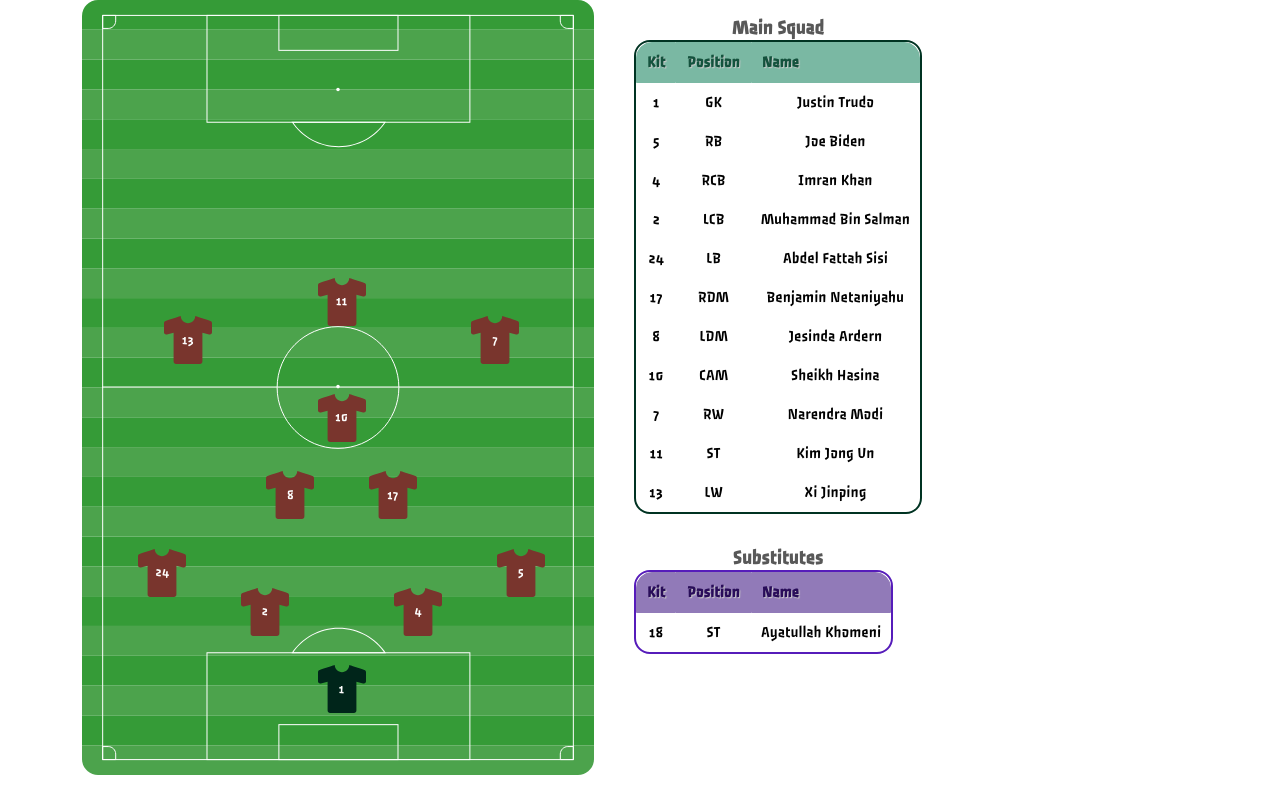
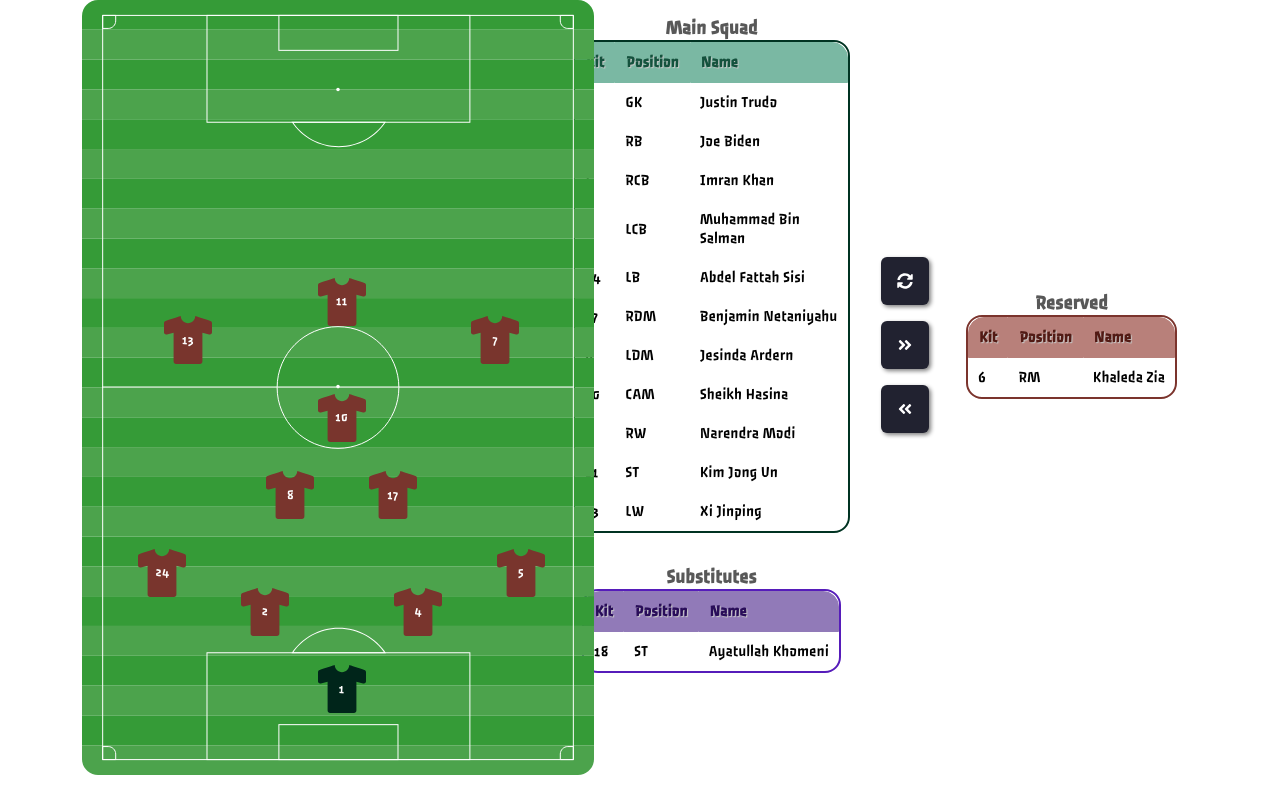
Before and after one commit to inferiorzoned/SoccerBoard, a React (Create React App) app in the folder soccer-board/: page /squad in a window 1280 px wide. Shown: the top 789 px of the page. Built offline with nearby package versions, Linux system fonts and the light colour scheme.

Commit message:
selection sync done

```diff
--- a/soccer-board/src/components/commons/player.jsx
+++ b/soccer-board/src/components/commons/player.jsx
@@ -1,15 +1,16 @@
 import React from "react";
 
-const Player = ({ kit, fromLeft, fromBottom, isGK }) => {
+const Player = ({ kit, fromLeft, fromBottom, isGK, isSelected, onClick }) => {
   const left = fromLeft - 4 + "%";
   const bottom = fromBottom - 2 + "%";
   const styles = {
     left: left,
     bottom: bottom,
   };
-  const classes = isGK ? "player green" : "player";
+  let classes = isGK ? "player green" : "player";
+  if (isSelected) classes += " violet";
   return (
-    <div className={classes} style={styles}>
+    <div className={classes} style={styles} onClick={onClick}>
       <div className="kit-no">{kit}</div>
     </div>
   );
--- a/soccer-board/src/components/commons/table.jsx
+++ b/soccer-board/src/components/commons/table.jsx
@@ -11,7 +11,7 @@ const Table = ({
   onRowCtrlClicked,
   tableClassName,
   themeClassName,
-  selected,
+  selectedItems,
   selectedRowClassName,
 }) => {
   const tableClass = tableClassName
@@ -27,7 +27,7 @@ const Table = ({
         onRowClicked={onRowClicked}
         onRowCtrlClicked={onRowCtrlClicked}
         themeClassName={themeClassName}
-        selected={selected}
+        selectedItems={selectedItems}
         selectedRowClassName={selectedRowClassName}
       />
     </table>
--- a/soccer-board/src/components/commons/tableBody.jsx
+++ b/soccer-board/src/components/commons/tableBody.jsx
@@ -18,7 +18,7 @@ class TableBody extends Component {
       columns,
       onRowClicked,
       onRowCtrlClicked,
-      selected,
+      selectedItems,
       selectedRowClassName,
       themeClassName,
     } = this.props;
@@ -33,7 +33,9 @@ class TableBody extends Component {
               if (onRowClicked) onRowClicked(item);
             }}
             className={
-              selected.find((p) => p._id === item._id) ? selectedRowClass : null
+              selectedItems.find((p) => p._id === item._id)
+                ? selectedRowClass
+                : null
             }
           >
             {columns.map((column) => (
--- a/soccer-board/src/components/squad.jsx
+++ b/soccer-board/src/components/squad.jsx
@@ -5,6 +5,9 @@ import {
   faPen,
   faTrash,
   faMicrophoneAlt,
+  faSyncAlt,
+  faAngleDoubleRight,
+  faAngleDoubleLeft,
 } from "@fortawesome/free-solid-svg-icons";
 import { toast, ToastContainer } from "react-toastify";
 import "react-toastify/dist/ReactToastify.min.css";
@@ -17,7 +20,15 @@ import Table from "./commons/table";
 import Instruction from "./instruction";
 import CmdButton from "./commons/cmdButton";
 
-library.add(faPlus, faPen, faTrash, faMicrophoneAlt);
+library.add(
+  faPlus,
+  faPen,
+  faTrash,
+  faMicrophoneAlt,
+  faSyncAlt,
+  faAngleDoubleRight,
+  faAngleDoubleLeft
+);
 
 class Squad extends Component {
   state = {
@@ -63,7 +74,7 @@ class Squad extends Component {
 
     const positions = formation.positions.map((p) => {
       const player = mainPlayers.find((mp) => mp.position === p.label);
-      if (player) p.label = player.kit;
+      if (player) p.kit = player.kit;
       return p;
     });
 
@@ -159,17 +170,25 @@ class Squad extends Component {
   };
 
   renderField = () => {
-    const { positions } = this.state;
+    const { main, positions, selectedMainPlayers, selectedPlayer } = this.state;
+    const selectedPlayers = [...selectedMainPlayers, selectedPlayer];
     return (
       <div className="field-container">
         {positions &&
           positions.map((p) => (
             <Player
               key={p.label}
-              kit={p.label}
+              kit={p.kit ? p.kit : p.label}
               fromLeft={p.left}
               fromBottom={p.bottom}
-              isGK={p.isGK}
+              isGK={p.label === "GK"}
+              isSelected={selectedPlayers.find((sp) => sp.kit === p.kit)}
+              onClick={(e) => {
+                const player = main.find((sp) => sp.kit === p.kit);
+                if (e.ctrlKey || e.metaKey)
+                  return this.onMultiRowClicked(player);
+                this.onRowClicked(player);
+              }}
             />
           ))}
         <img src={field} alt="" />
@@ -200,6 +219,7 @@ class Squad extends Component {
 
   handleAdd = () => {
     let { selectedPlayer, selectedInstruction } = this.state;
+    if (Object.keys(selectedPlayer).length === 0) return;
     if (
       selectedPlayer.instructions[selectedPlayer.instructions.length - 1] !== ""
     ) {
@@ -224,6 +244,7 @@ class Squad extends Component {
 
   handleDelete = () => {
     let { selectedPlayer, selectedInstruction } = this.state;
+    if (Object.keys(selectedPlayer).length === 0) return;
     selectedPlayer.instructions = selectedPlayer.instructions.filter(
       (i, _index) => _index !== selectedInstruction.index
     );
@@ -344,16 +365,20 @@ class Squad extends Component {
     };
 
     let { ...selectedPlayer } = player;
+    if (selectedPlayer.instructions)
       selectedPlayer.instructions = selectedPlayer.instructions.filter(
         (i) => i.length !== 0
       );
-
+    if (selectedPlayer._id !== this.state.selectedPlayer._id) {
       if (player.partOf === "main")
         selection.selectedMainPlayers.push(selectedPlayer);
       else if (player.partOf === "sub")
         selection.selectedSubPlayers.push(selectedPlayer);
       else if (player.partOf === "reserved")
         selection.selectedReservedPlayers.push(selectedPlayer);
+    } else {
+      selectedPlayer = {};
+    }
 
     this.setState({
       selectedPlayer: selectedPlayer,
@@ -384,7 +409,7 @@ class Squad extends Component {
 
   renderSquad = (type, players, selectedPlayers, theme, onMultiRowClicked) => {
     return (
-      <div className="text-center p-3">
+      <div className="d-flex flex-column justify-content-center align-items-center p-3">
         <div className="squad-table-caption">{type}</div>
         <Table
           columns={this.columns}
@@ -393,7 +418,7 @@ class Squad extends Component {
           themeClassName={theme}
           onRowClicked={this.onRowClicked}
           onRowCtrlClicked={onMultiRowClicked}
-          selected={selectedPlayers}
+          selectedItems={selectedPlayers}
           selectedRowClassName="selected"
         />
       </div>
@@ -413,8 +438,10 @@ class Squad extends Component {
       <React.Fragment>
         <div className="container">
           <div className="row">
-            <div className="col-auto">{this.renderField()}</div>
-            <div className="col-auto">
+            <div className="col-sm-5">{this.renderField()}</div>
+            <div className="col-sm-7">
+              <div className="row justify-content-center align-items-center">
+                <div className="col-sm-6 d-flex flex-column justify-content-center align-items-center">
                   {this.renderSquad(
                     "Main Squad",
                     main,
@@ -430,7 +457,26 @@ class Squad extends Component {
                     this.onMultiRowClicked
                   )}
                 </div>
-            <div className="col-auto">
+                <div className="col-sm-1">
+                  <div className="d-flex flex-row flex-md-column justify-content-center align-items-center">
+                    <CmdButton
+                      faIcon={faSyncAlt}
+                      buttonClasses="btn-cmd-square"
+                      iconClasses="fa-icon-white"
+                    />
+                    <CmdButton
+                      faIcon={faAngleDoubleRight}
+                      buttonClasses="btn-cmd-square"
+                      iconClasses="fa-icon-white"
+                    />
+                    <CmdButton
+                      faIcon={faAngleDoubleLeft}
+                      buttonClasses="btn-cmd-square"
+                      iconClasses="fa-icon-white"
+                    />
+                  </div>
+                </div>
+                <div className="col-sm-5">
                   {this.renderSquad(
                     "Reserved",
                     reserved,
@@ -438,6 +484,8 @@ class Squad extends Component {
                     "maroon",
                     this.onMultiRowClicked
                   )}
+                </div>
+              </div>
             </div>
           </div>
           {this.renderInstructions()}
--- a/soccer-board/src/services/squad.js
+++ b/soccer-board/src/services/squad.js
@@ -155,7 +155,6 @@ const formations = [
         label: "GK",
         left: 50,
         bottom: 10,
-        isGK: true,
       },
       {
         label: "RCB",
--- a/soccer-board/src/styles/css/main.css
+++ b/soccer-board/src/styles/css/main.css
@@ -160,7 +160,7 @@
   color: #290d59;
 }
 .squad-table-violet tbody tr:hover {
-  background-color: #9d80b3;
+  background-color: #dd9afe;
 }
 .squad-table-violet tbody tr:hover td:first-child {
   border-bottom-left-radius: 16px;
@@ -198,11 +198,15 @@
   z-index: 4;
 }
 .player:hover {
-  background-image: url(/src/assets/images/player-violet.svg);
+  background-image: url(/src/assets/images/player-pink.svg);
 }
 
 .green {
   background-image: url(/src/assets/images/player-green.svg);
+}
+
+.violet {
+  background-image: url(/src/assets/images/player-violet.svg);
 }
 
 .kit-no {
@@ -300,8 +304,14 @@
   box-shadow: 1px 1px 2px #808080;
   transform: translateY(1px);
 }
+.btn-cmd:hover {
+  background-color: #034732;
+}
 .btn-cmd:disabled {
   background-color: #52535a;
+}
+.btn-cmd-square {
+  border-radius: 0.375rem;
 }
 .btn-cmd-add:hover {
   background-color: #0288d1;
--- a/soccer-board/src/styles/scss/components/_field.scss
+++ b/soccer-board/src/styles/scss/components/_field.scss
@@ -20,11 +20,15 @@ $_fh: 775px;
   z-index: 4;
 
   &:hover {
-    background-image: url(/src/assets/images/player-violet.svg);
+    background-image: url(/src/assets/images/player-pink.svg);
   }
 }
 .green {
   background-image: url(/src/assets/images/player-green.svg);
+}
+
+.violet {
+  background-image: url(/src/assets/images/player-violet.svg);
 }
 
 .kit-no {
--- a/soccer-board/src/styles/scss/components/_instructions.scss
+++ b/soccer-board/src/styles/scss/components/_instructions.scss
@@ -91,9 +91,22 @@ $--btn-cmd-dim: 3rem;
     transform: translateY(1px);
   }
 
+  &:hover {
+    background-color: #034732;
+  }
+
   &:disabled {
     background-color: #52535a;
   }
+
+  &-square {
+    border-radius: $--btn-cmd-dim/8;
+  }
+
+  // &-square-rotated {
+  //   border-radius: $--btn-cmd-dim/8;
+  //   transform: rotate(90deg);
+  // }
 
   &-add:hover {
     background-color: #0288d1;
--- a/soccer-board/src/styles/scss/components/_tables.scss
+++ b/soccer-board/src/styles/scss/components/_tables.scss
@@ -20,7 +20,7 @@ $_variations: (
     "borderColor": hsl(262, 74%, 42%),
     "thBgColor": hsl(262, 30%, 60%),
     "thColor": hsl(262, 75%, 20%),
-    "hoverColor": hsl(275, 25%, 60%),
+    "hoverColor": hsl(280, 98%, 80%),
     "selectedColor": hsl(262, 100%, 80%),
   )
 );
```
Also changed, not shown: soccer-board/src/assets/images/player-pink.svg (added). Lines whose indentation alone changed are shown as unchanged.
